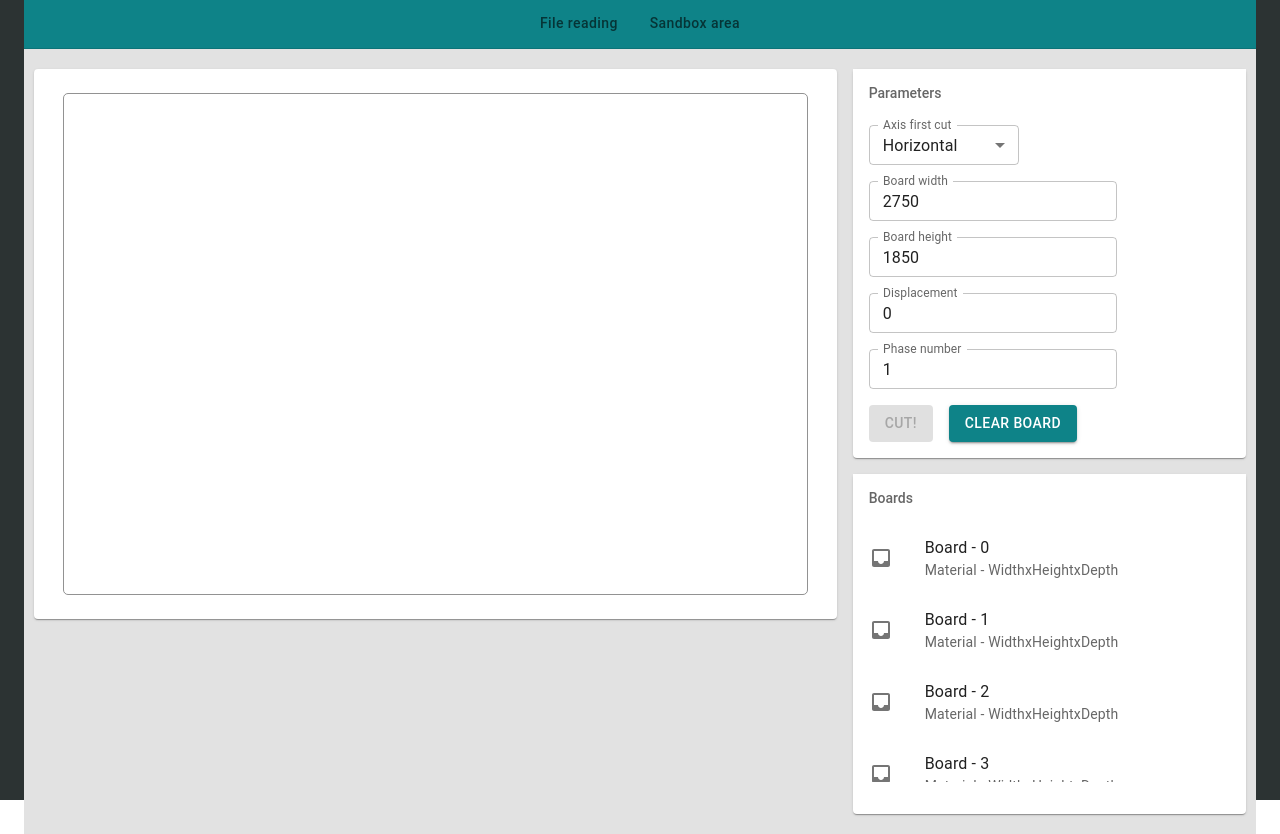
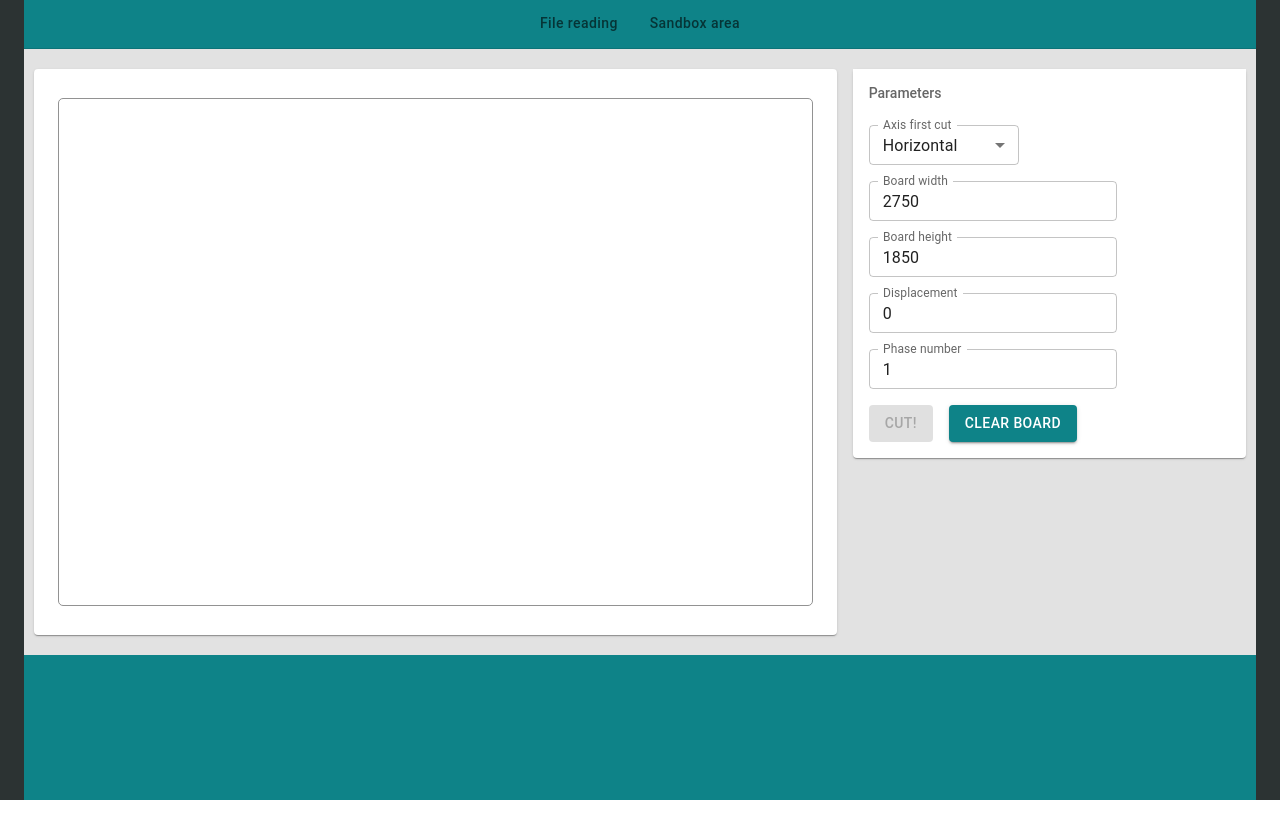
Before and after one commit to igorishere/managercuttingsimulator, a React (Create React App) app: page / in a window 1280 px wide. After the commit the page ends 800 px from the top, so only its background shows below. Built offline with nearby package versions, Linux system fonts and the light colour scheme.

Commit message:
Feat: Remove boards list

```diff
--- a/src/components/BoardsList/BoardsList.tsx
+++ /dev/null
@@ -1,34 +0,0 @@
-import { List, ListItemButton, ListItemIcon, ListItemText, ListSubheader } from "@mui/material";
-import InboxIcon from '@mui/icons-material/Inbox';
-import { ThemeProvider, createTheme } from '@mui/material/styles';
-import { DefaultTheme } from "../../theme/DefaultTheme";
-
-const theme = createTheme(DefaultTheme);
-export default function BoardsList(){
-    const arrayLength = 30;
-    const array = new Array(arrayLength).fill(0).map((_, index) => index);
-    return(
-        <>
-            <ThemeProvider theme={theme}>
-                <List
-                subheader={<ListSubheader>Boards</ListSubheader>}
-                sx={{
-                    maxHeight:'300px',
-                    overflow: 'auto'
-                }}>
-                    {array.map((item,_) =>
-                    (
-                        <ListItemButton>
-                            <ListItemIcon>
-                                <InboxIcon />
-                            </ListItemIcon>
-                            <ListItemText
-                                primary={`Board - ${item}`}
-                                secondary={`Material - WidthxHeightxDepth`}/>
-                        </ListItemButton>
-                    ))}
-                </List>
-            </ThemeProvider>
-        </>
-    );
-}
--- a/src/components/SandboxArea/SandboxArea.css
+++ b/src/components/SandboxArea/SandboxArea.css
@@ -1,5 +1,6 @@
 #canvasWrapper{
     height: 550px;
+    padding: 8px;
     display: flex;
     align-items: center;
     justify-content: center;
--- a/src/components/SandboxArea/SandboxArea.tsx
+++ b/src/components/SandboxArea/SandboxArea.tsx
@@ -3,7 +3,6 @@ import Snackbar from '@mui/material/Snackbar';
 import Alert from '@mui/material/Alert';
 import Grid from "@mui/material/Grid";
 import Paper from "@mui/material/Paper";
-import BoardsList from "../BoardsList/BoardsList";
 import ParametersForm from "../ParametersForm/ParametersForm";
 import { useEffect, useRef, useState } from "react";
 import { TurnManager } from "../../common/cutter/TurnManager";
@@ -192,24 +191,12 @@ function CloseSnackBar(): void{
                     </Snackbar>
                 </Grid>
                 <Grid item xs={4}>
-                   <Grid spacing={2} container  direction={'column'}>
-                        <Grid item flexGrow={1}>
-                            <Paper>
-                                <ParametersForm
-                                    performNewCut={PerformNewCut}
-                                    clearCurrentBoard={ClearCanvas}/>
-                            </Paper>
-                        </Grid>
-                        <Grid item flexGrow={1}>
-                            <Paper
-                                sx={{
-                                    height: '340px'
-                                }}
-                            >
-                                <BoardsList />
-                            </Paper>
-                        </Grid>
-                   </Grid>
+                    <Paper>
+                        <ParametersForm
+                            performNewCut={PerformNewCut}
+                            clearCurrentBoard={ClearCanvas}
+                        />
+                    </Paper>
                 </Grid>
             </Grid>
         </Box>
```
